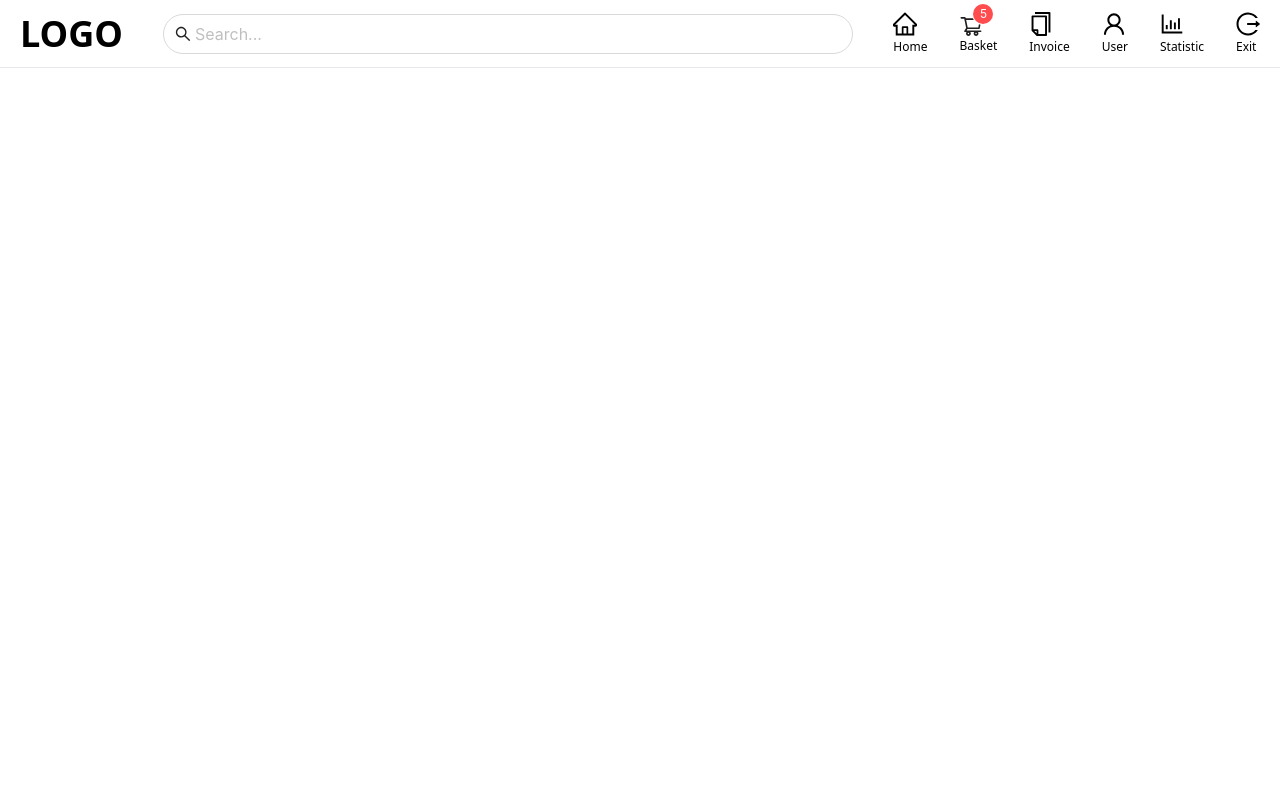
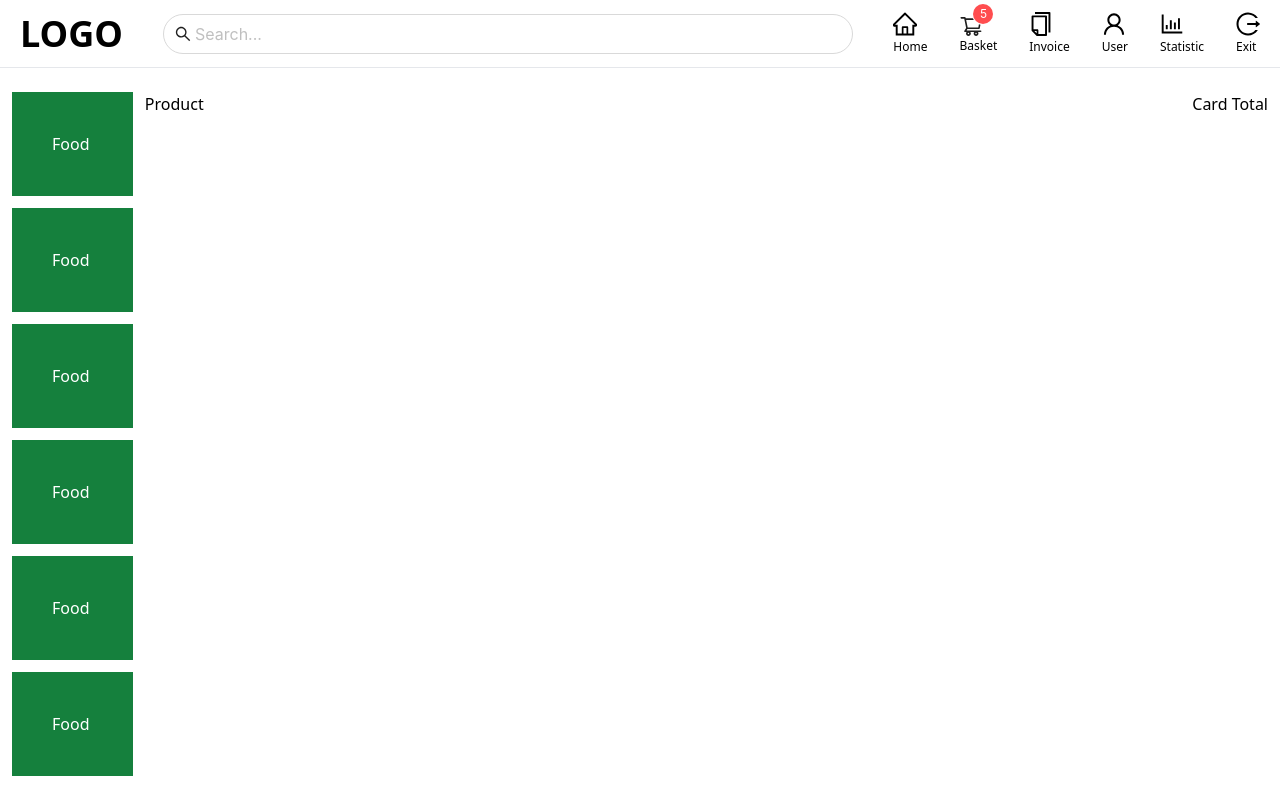
Before and after one commit to cansu846/PosApp, a React (Create React App) app in the folder frontend/client/: page / in a window 1280 px wide. Shown: the top 786 px of the page. Built offline with nearby package versions, Linux system fonts and the light colour scheme.

Commit message:
feat:added category component

```diff
--- a/frontend/client/src/App.js
+++ b/frontend/client/src/App.js
@@ -1,12 +1,26 @@
 import './App.css';
 import React from 'react';
 import Header from './components/header/Header';
+import Category from './components/category/Category';
 
 function App() {
 
   return (
     <div>
-    <Header />
+      <Header />
+      <div className="content flex justify-between px-3 gap-3">
+
+        <div className='category flex-2 overflow-auto
+      max-h-[calc(100vh-_-112px)]'>
+          <Category />
+        </div>
+        <div className='product flex-[8]'>
+          Product
+        </div>
+        <div className='cardtotal'>
+          Card Total
+        </div>
+      </div>
     </div>
   );
 }
--- /dev/null
+++ b/frontend/client/src/components/category/Category.jsx
@@ -0,0 +1,46 @@
+import React from 'react'
+
+function Category() {
+  return (
+    <div>
+      <ul className="">
+        <li className='bg-green-700 p-10 mb-3 text-white cursor-pointer
+        hover:bg-pink-700 transition-all'>Food</li>
+        <li className='bg-green-700 p-10 mb-3 text-white cursor-pointer
+        hover:bg-pink-700 transition-all'>Food</li>
+        <li className='bg-green-700 p-10 mb-3 text-white cursor-pointer
+        hover:bg-pink-700 transition-all'>Food</li>
+        <li className='bg-green-700 p-10 mb-3 text-white cursor-pointer
+        hover:bg-pink-700 transition-all'>Food</li>
+        <li className='bg-green-700 p-10 mb-3 text-white cursor-pointer
+        hover:bg-pink-700 transition-all'>Food</li>
+        <li className='bg-green-700 p-10 mb-3 text-white cursor-pointer
+        hover:bg-pink-700 transition-all'>Food</li>
+        <li className='bg-green-700 p-10 mb-3 text-white cursor-pointer
+        hover:bg-pink-700 transition-all'>Food</li>
+        <li className='bg-green-700 p-10 mb-3 text-white cursor-pointer
+        hover:bg-pink-700 transition-all'>Food</li>
+        <li className='bg-green-700 p-10 mb-3 text-white cursor-pointer
+        hover:bg-pink-700 transition-all'>Food</li>
+           <li className='bg-green-700 p-10 mb-3 text-white cursor-pointer
+        hover:bg-pink-700 transition-all'>Food</li>
+           <li className='bg-green-700 p-10 mb-3 text-white cursor-pointer
+        hover:bg-pink-700 transition-all'>Drink</li>
+          <li className='bg-green-700 p-10 mb-3 text-white cursor-pointer
+        hover:bg-pink-700 transition-all'>Food</li>
+           <li className='bg-green-700 p-10 mb-3 text-white cursor-pointer
+        hover:bg-pink-700 transition-all'>Drink</li>
+          <li className='bg-green-700 p-10 mb-3 text-white cursor-pointer
+        hover:bg-pink-700 transition-all'>Food</li>
+          <li className='bg-green-700 p-10 mb-3 text-white cursor-pointer
+        hover:bg-pink-700 transition-all'>Drink</li>
+          <li className='bg-green-700 p-10 mb-3 text-white cursor-pointer
+        hover:bg-pink-700 transition-all'>Food</li>
+           <li className='bg-green-700 p-10 mb-3 text-white cursor-pointer
+        hover:bg-pink-700 transition-all'>Drink</li>
+      </ul>
+    </div>
+  )
+}
+
+export default Category
--- a/frontend/client/src/index.css
+++ b/frontend/client/src/index.css
@@ -4,9 +4,13 @@
 
 body {
   margin: 0;
+  overflow: hidden;
 }
 
 code {
   font-family: source-code-pro, Menlo, Monaco, Consolas, 'Courier New',
     monospace;
 }
+.category::-webkit-scrollbar{
+display: none;
+}
```
Also changed, not shown: 1 other file (tests, documents, lock files or other folders).
